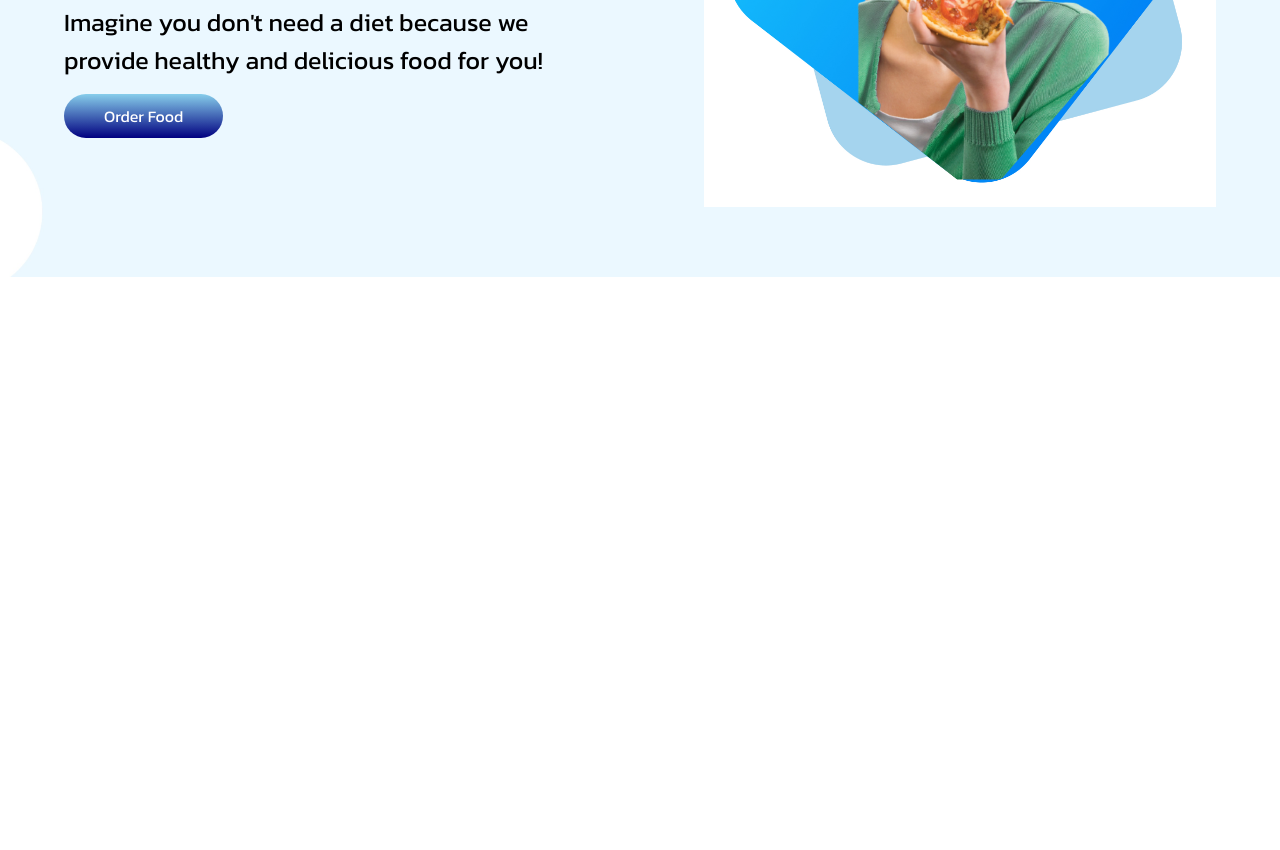
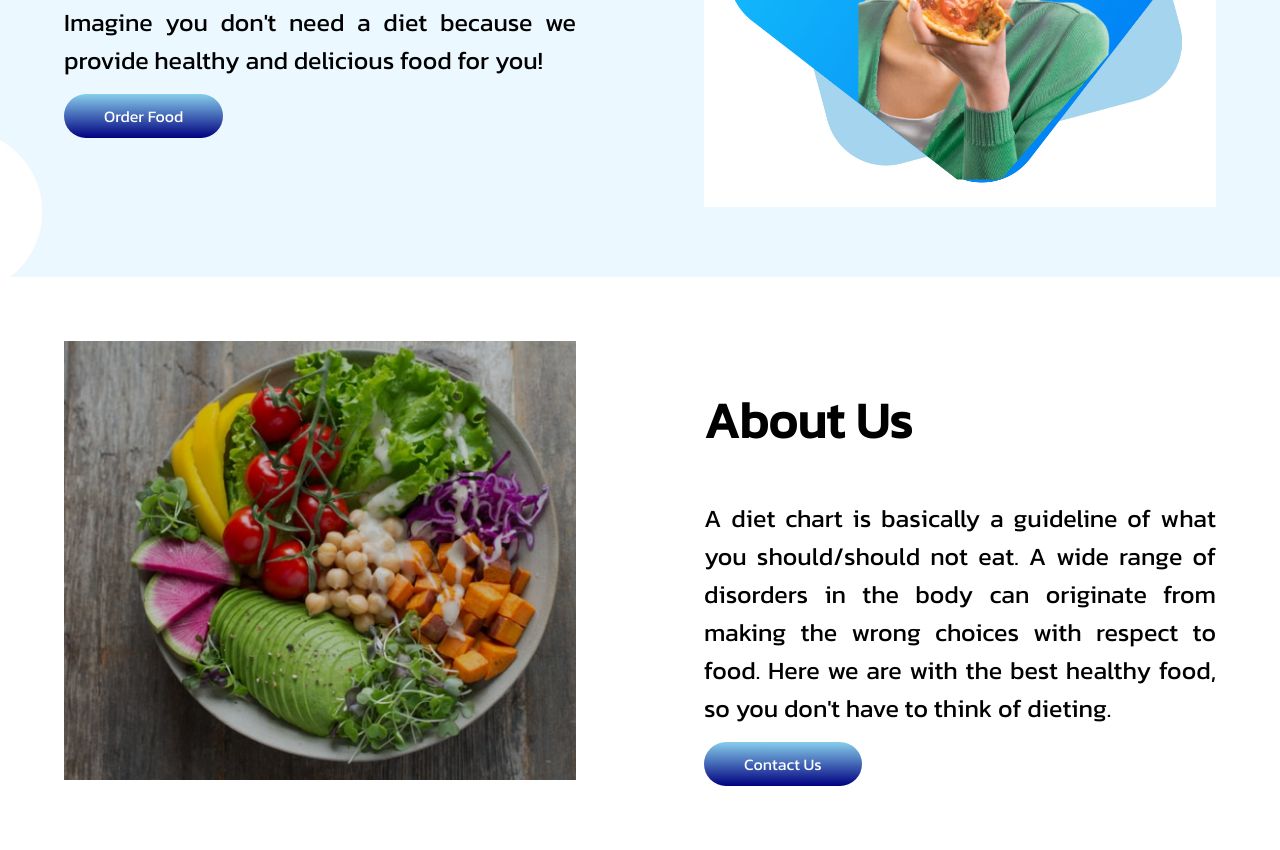
Before and after one commit to SadiaBinteChowdhury/PH-A-1-Food-Network, a plain HTML site: page index.html in a window 1280 px wide. Shown: the part 369-1219 px from the top of the page. Before the commit the page ends 800 px from the top, so only its background shows below. Drawn offline with Linux system fonts and the light colour scheme.

Commit message:
second section done

```diff
--- a/index.html
+++ b/index.html
@@ -22,5 +22,16 @@
             <img src="Group 8449.jpg" alt="">
         </div>
     </section>
+
+    <section class="flexible">
+        <div class="take-half">
+            <img src="food/Project Cover5.png" alt="">
+        </div>
+        <div class="take-half">
+            <h1>About Us</h1>
+            <p>A diet chart is basically a guideline of what you should/should not eat. A wide range of disorders in the body can originate from making the wrong choices with respect to food. Here we are with the best healthy food, so you don't have to think of dieting. </p>
+            <a class="linked-button" target="_blank" href="https://www.linkedin.com/in/sadia-binte-chowdhury/">Contact Us</a>
+        </div>
+    </section>
 </body>
 </html>
--- a/style.css
+++ b/style.css
@@ -20,6 +20,7 @@ h1{
 }
 p{
     font-size: 25px;
+    text-align: justify;
 }
 .linked-button{
     text-decoration: none;
```
Also changed, not shown: bg-2.jpg (renamed from kisspng-portable-network-graphics-image-graphic-design-dow-5c0514fa0c6607.1544013515438369220508-removebg-preview.jpg).
